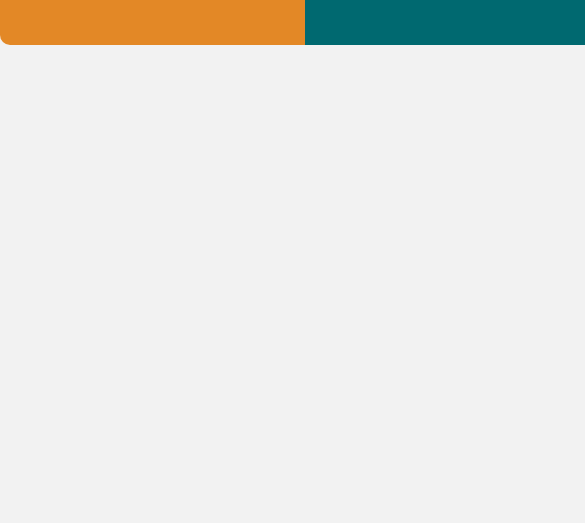
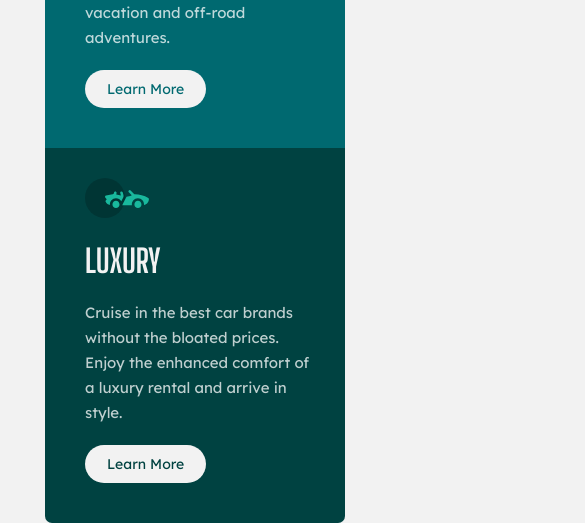
Before and after one commit to ILikeCode1/3-Column-Preview-Card-Component, a plain HTML site: page index.html in a window 390 px wide. Shown: the part 602-1125 px from the top of the page, 585 px wide, since content can reach past the window. Before the commit the page ends 844 px from the top, so only its background shows below. Drawn offline with Linux system fonts and the light colour scheme.

Commit message:
Update style.css
added media query for mobile

```diff
--- a/style.css
+++ b/style.css
@@ -131,3 +131,48 @@ a {
   border: var(--buttonSty);
   cursor: pointer;
 }
+
+@media screen and (max-width: 1050px) {
+  main {
+    height: auto;
+  }
+
+  h1 {
+    padding: 2rem 0 0 4rem;
+  }
+
+  p {
+    max-width: 270px;
+    padding: 2rem 0 3rem 4rem;
+  }
+
+  img {
+    padding: 3rem 0 0 4rem;
+  }
+
+  /*BOX SECTION*/
+
+  .box {
+    height: 37.5rem;
+    width: 30rem;
+  }
+
+  .orange {
+    border-radius: 7px 7px 0 0;
+  }
+
+  .darkblue {
+    border-radius: 0 0 7px 7px;
+  }
+
+  .container {
+    flex-direction: column;
+  }
+
+/*BUTTON SECTION*/
+
+  .button {
+    margin-left: 4rem;
+    padding: 1rem 2.2rem;
+  }
+}
```
